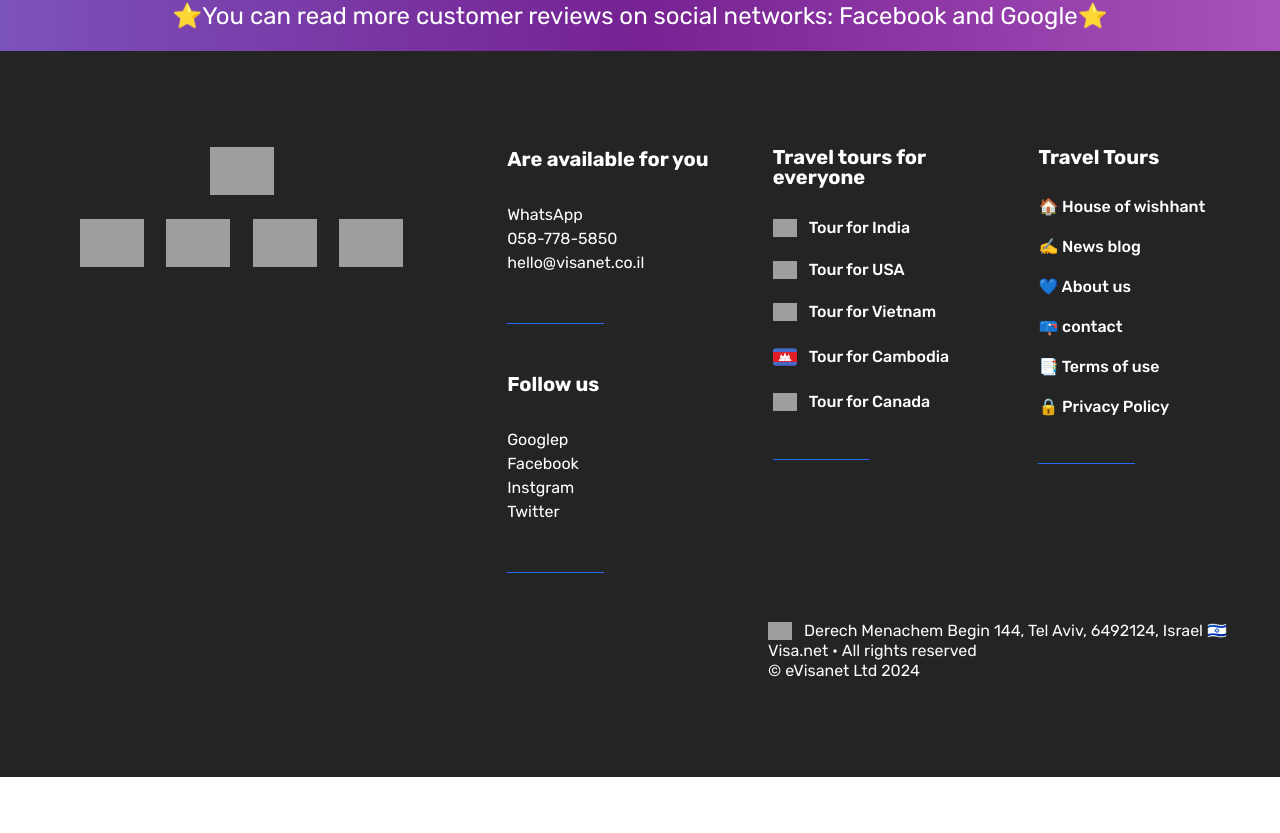
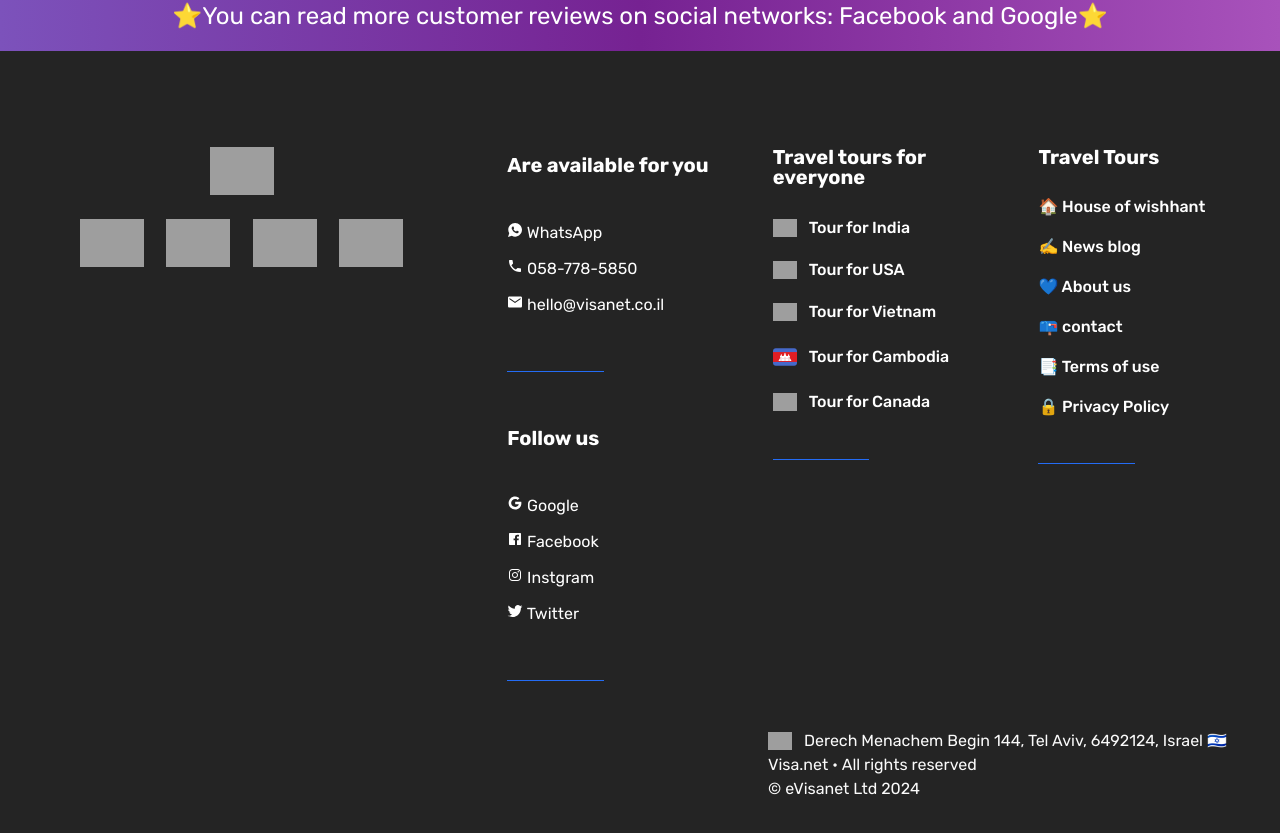
Before and after one commit to Mason2060/ex240401-travel-tours, a plain HTML site: page index.html in a window 1280 px wide. Shown: the part 6326-7159 px from the top of the page. Before the commit the page ends 7103 px from the top, so only its background shows below. Drawn offline with nearby package versions, Linux system fonts and the light colour scheme; grey boxes are pictures that could not be loaded.

Commit message:
Completed footer added the icons for contacts column

```diff
--- a/css/style.css
+++ b/css/style.css
@@ -482,7 +482,7 @@ article.whyus-text p:nth-child(1) {
 .footer-contact-col {
   color: #fff;
   font-size: 1.6rem;
-  line-height: 2.4rem;
+  line-height: 3.6rem;
 }
 
 .footer-icons {
@@ -561,7 +561,7 @@ article.whyus-text p:nth-child(1) {
   color: #fafafa;
   justify-self: end;
   font-size: 1.6rem;
-  line-height: 2rem;
+  line-height: 2.4rem;
 }
 
 .footer-address div:nth-child(1) {
--- a/index.html
+++ b/index.html
@@ -691,16 +691,16 @@ Sapir and Ohad - USA visa audit
 
         <div class="footer-contact-col">
           <h4>Are available for you</h4>
-          <p>WhatsApp</p>
-          <p>058-778-5850</p>
-          <p>hello@visanet.co.il</p>
+          <p><ion-icon name="logo-whatsapp"></ion-icon> WhatsApp</p>
+          <p><ion-icon name="call"></ion-icon> 058-778-5850</p>
+          <p><ion-icon name="mail"></ion-icon> hello@visanet.co.il</p>
           <hr />
 
           <h4>Follow us</h4>
-          <p>Googlep</p>
-          <p>Facebook</p>
-          <p>Instgram</p>
-          <p>Twitter</p>
+          <p><ion-icon name="logo-google"></ion-icon> Google</p>
+          <p><ion-icon name="logo-facebook"></ion-icon> Facebook</p>
+          <p><ion-icon name="logo-instagram"></ion-icon> Instgram</p>
+          <p><ion-icon name="logo-twitter"></ion-icon> Twitter</p>
           <hr />
         </div>
 
```
